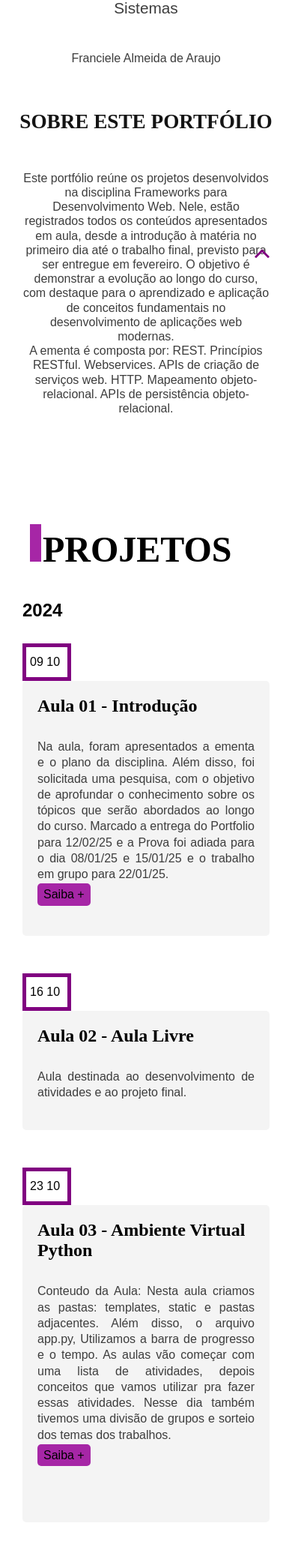
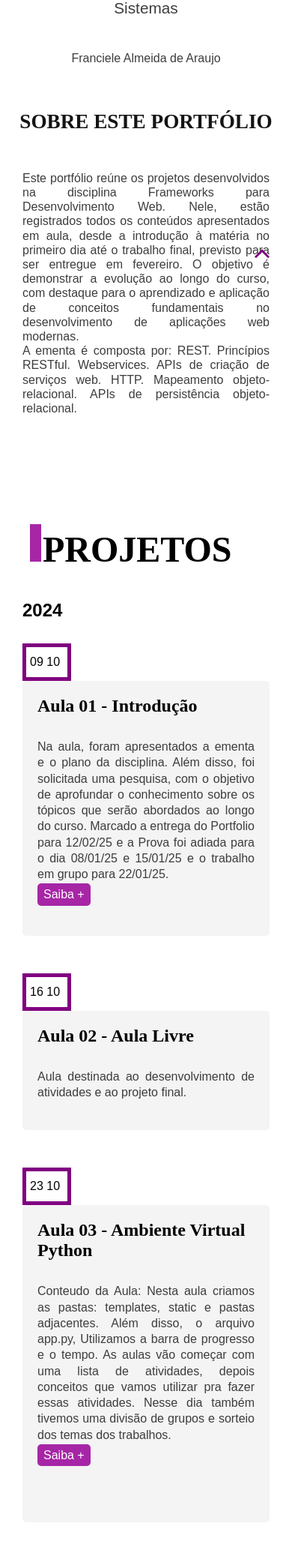
Before and after one commit to FrancieleAlmeida/portfolio_frameworks, a Flask app: page / in a window 390 px wide. Shown: the part 485-2560 px from the top of the page at 75% size. Run offline with Flask 3, Linux system fonts and the light colour scheme.

Commit message:
versão final

```diff
--- a/static/css/atividade30_10/atividade4.css
+++ b/static/css/atividade30_10/atividade4.css
@@ -153,6 +153,8 @@ main {
 
   .summary p {
     max-width: 38ch;
+    word-wrap: break-word;
+    overflow-wrap: break-word;
   }
 }
 
--- a/static/css/style.css
+++ b/static/css/style.css
@@ -278,7 +278,7 @@ img {
   .sobre p {
     font-size: 1rem;
     padding: 0 20px;
-    text-align: center;
+    text-align: justify;
   }
 }
 
@@ -460,8 +460,13 @@ img {
     font-size: 1rem;
     padding: 5px;
     border: 5px solid purple;
+    pointer-events: none;
 
   }
+  .projetos .titulo-resumo .link{
+    color: #fff;
+  }
+
 
   .projetos .cronologia > .barra-tempo {
     display: none;
```
